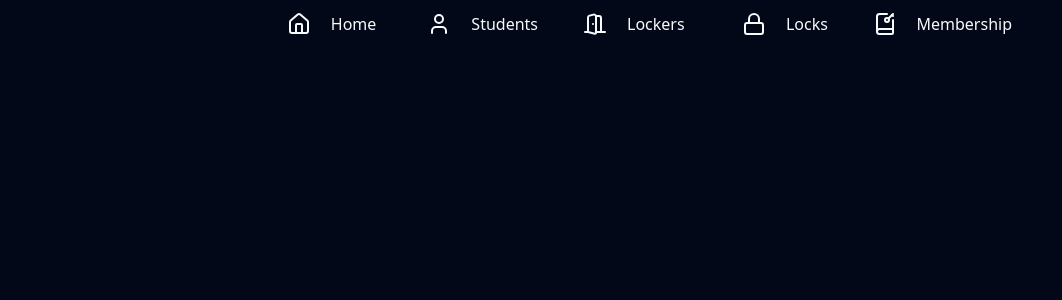
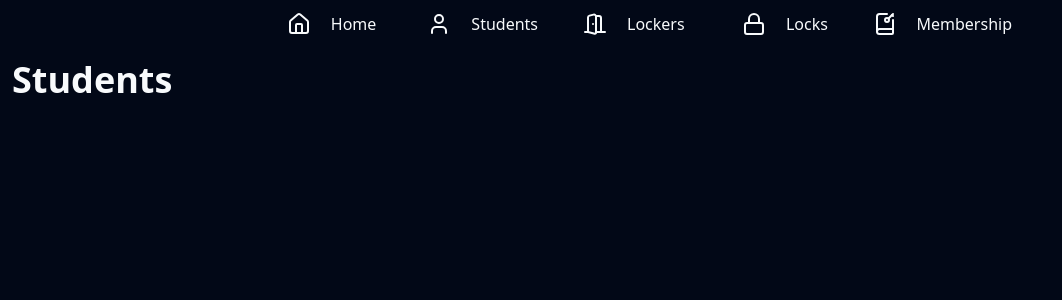
Before and after one commit to b-at-neu/pulse, a Next.js app: page /students in a window 1280 px wide. Shown: the top 300 px of the page, without its empty margins (0-1062 px from the left). Built offline with nearby package versions, Linux system fonts and the light colour scheme.

Commit message:
#12 add title to page

```diff
--- a/app/students/page.tsx
+++ b/app/students/page.tsx
@@ -1,3 +1,7 @@
+import { Title } from "@/components/ui/title";
+
 export default function Page() {
-  return <></>
+  return <>
+    <Title>Students</Title>
+  </>
 }
```
